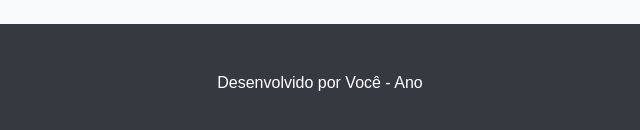
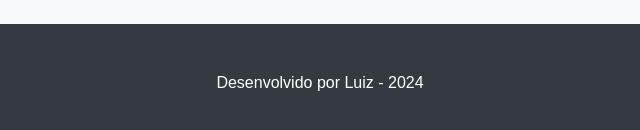
Before and after one commit to PitiedHarp/Trabalho-pr-tico-2, a website: page public/index.html in a window 1280 px wide. Shown: the part 864-994 px from the top of the page, 320-960 px from the left. Drawn offline with Linux system fonts and the light colour scheme; files that its build step writes are made by us from their sources; files whose address does not match are found by name.

Commit message:
Update index.html

```diff
--- a/public/index.html
+++ b/public/index.html
@@ -101,7 +101,7 @@
     <!-- Rodapé -->
     <footer>
         <div class="container">
-            <p>Desenvolvido por Você - Ano</p>
+            <p>Desenvolvido por Luiz - 2024</p>
         </div>
     </footer>
 
```
